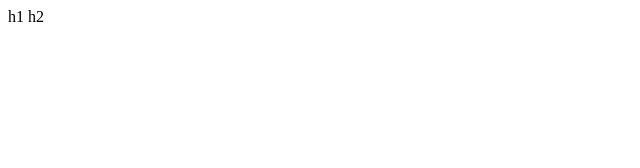
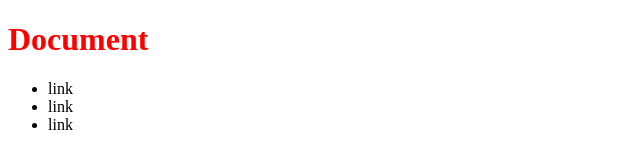
Before and after one commit to dostr93/prictise, a plain HTML site: page index.html in a window 1280 px wide. Shown: the whole page, without its empty margins (0-640 px from the left). Drawn offline with Linux system fonts and the light colour scheme.

Commit message:
add style.css

```diff
--- a/index.html
+++ b/index.html
@@ -1,2 +1,18 @@
-h1
-h2
+<!DOCTYPE html>
+<html lang="en">
+<head>
+    <meta charset="UTF-8">
+    <meta http-equiv="X-UA-Compatible" content="IE=edge">
+    <meta name="viewport" content="width=device-width, initial-scale=1.0">
+    <link rel="stylesheet" href="style.css">
+    <title>Document</title>
+</head>
+<body>
+    <h1>Document</h1>
+    <ul>
+        <li>link</li>
+        <li>link</li>
+        <li>link</li>
+    </ul>
+</body>
+</html>
--- /dev/null
+++ b/style.css
@@ -0,0 +1,3 @@
+h1 {
+    color: red;
+}
```
